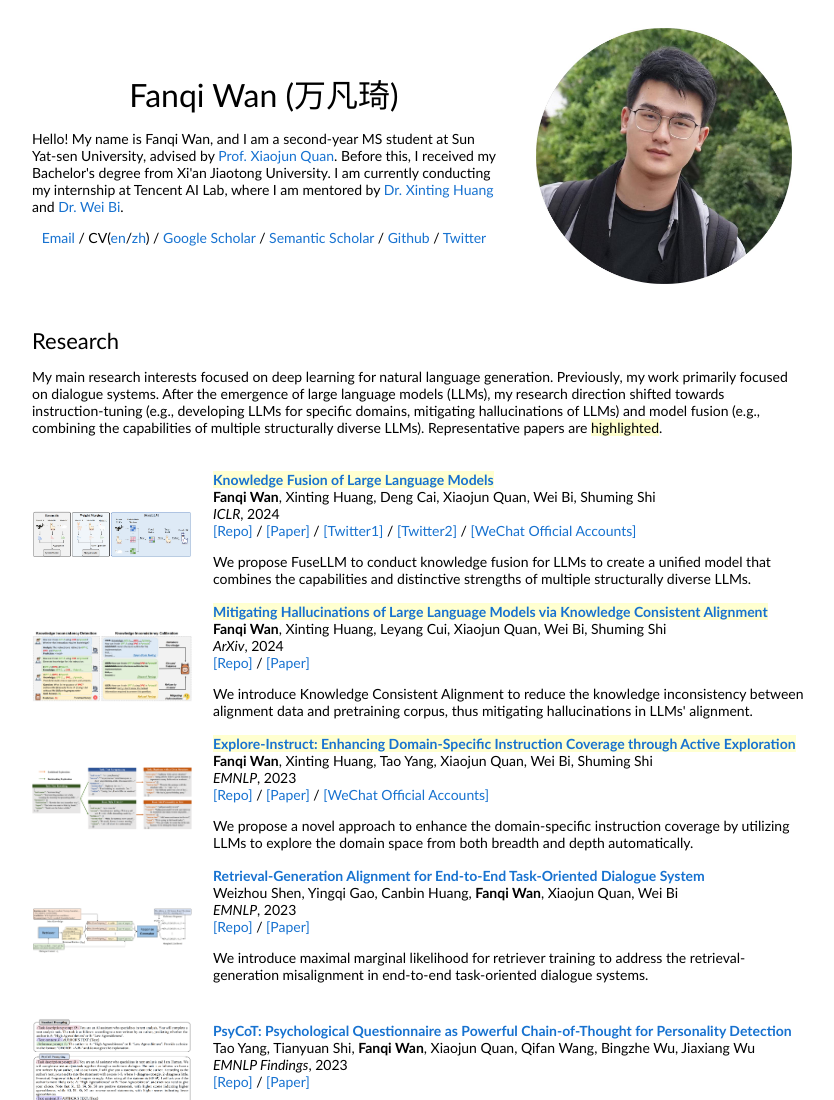
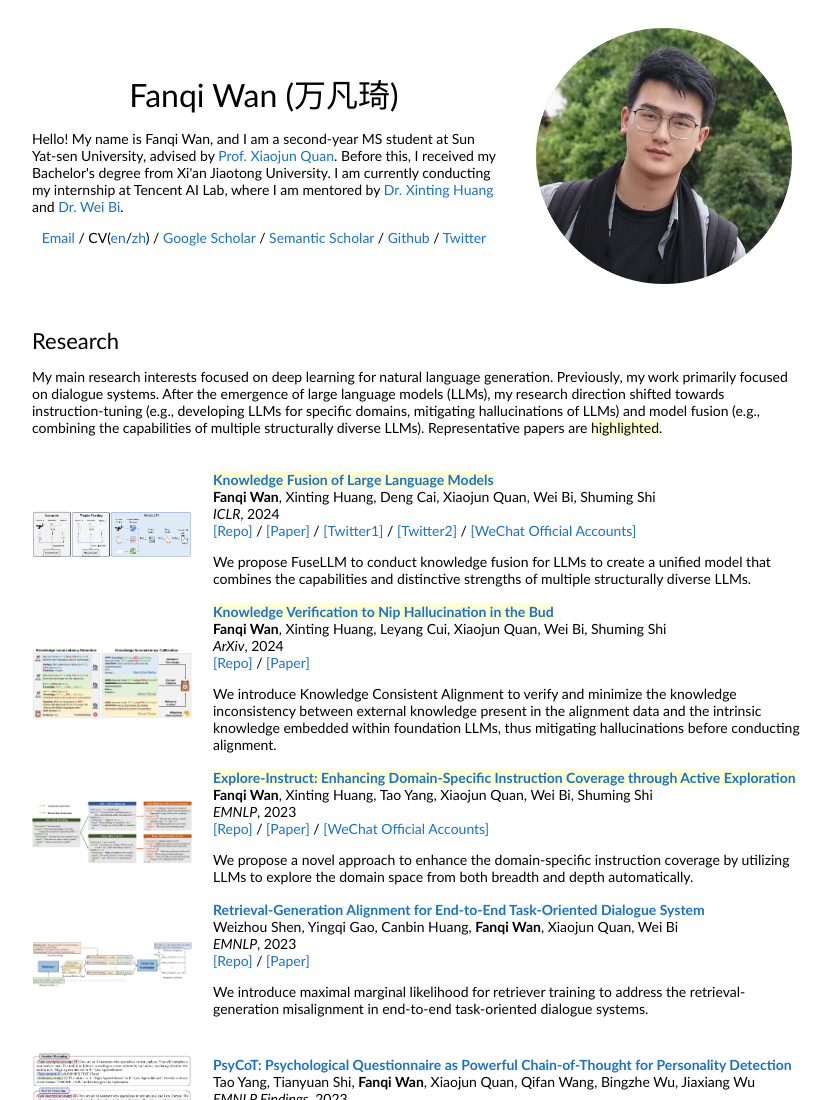
Before and after one commit to fanqiwan/fanqiwan.github.io, a plain HTML site: page index.html in a window 1280 px wide. Shown: the top 1100 px of the page, without its empty margins (228-1062 px from the left). Drawn offline with Linux system fonts and the light colour scheme.

Commit message:
Update index.html

```diff
--- a/index.html
+++ b/index.html
@@ -88,7 +88,7 @@
       </td>
       <td width="75%" valign="middle">
         <a href="https://arxiv.org/abs/2401.10768" id="conf_kca">
-          <papertitle><span class="highlight">Mitigating Hallucinations of Large Language Models via Knowledge Consistent Alignment</span></papertitle>
+          <papertitle><span class="highlight">Knowledge Verification to Nip Hallucination in the Bud</span></papertitle>
         </a>
         <br>
         <strong>Fanqi Wan</strong>,
@@ -104,7 +104,7 @@
         /
         <a href="https://arxiv.org/abs/2401.10768">[Paper]</a>
         <p></p>
-        <p>We introduce Knowledge Consistent Alignment to reduce the knowledge inconsistency between alignment data and pretraining corpus, thus mitigating hallucinations in LLMs' alignment.</p>
+        <p>We introduce Knowledge Consistent Alignment to verify and minimize the knowledge inconsistency between external knowledge present in the alignment data and the intrinsic knowledge embedded within foundation LLMs, thus mitigating hallucinations before conducting alignment.</p>
       </td>
     </tr>
 
```
